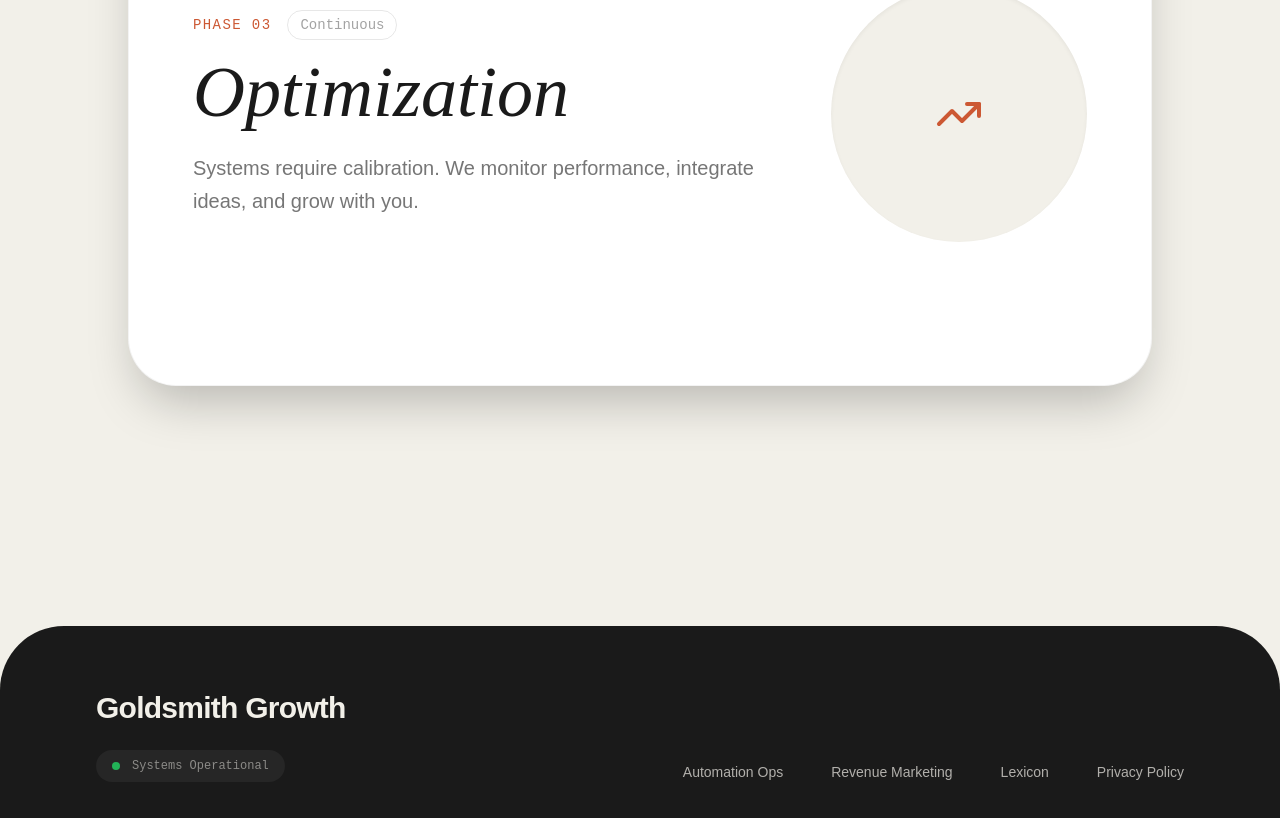
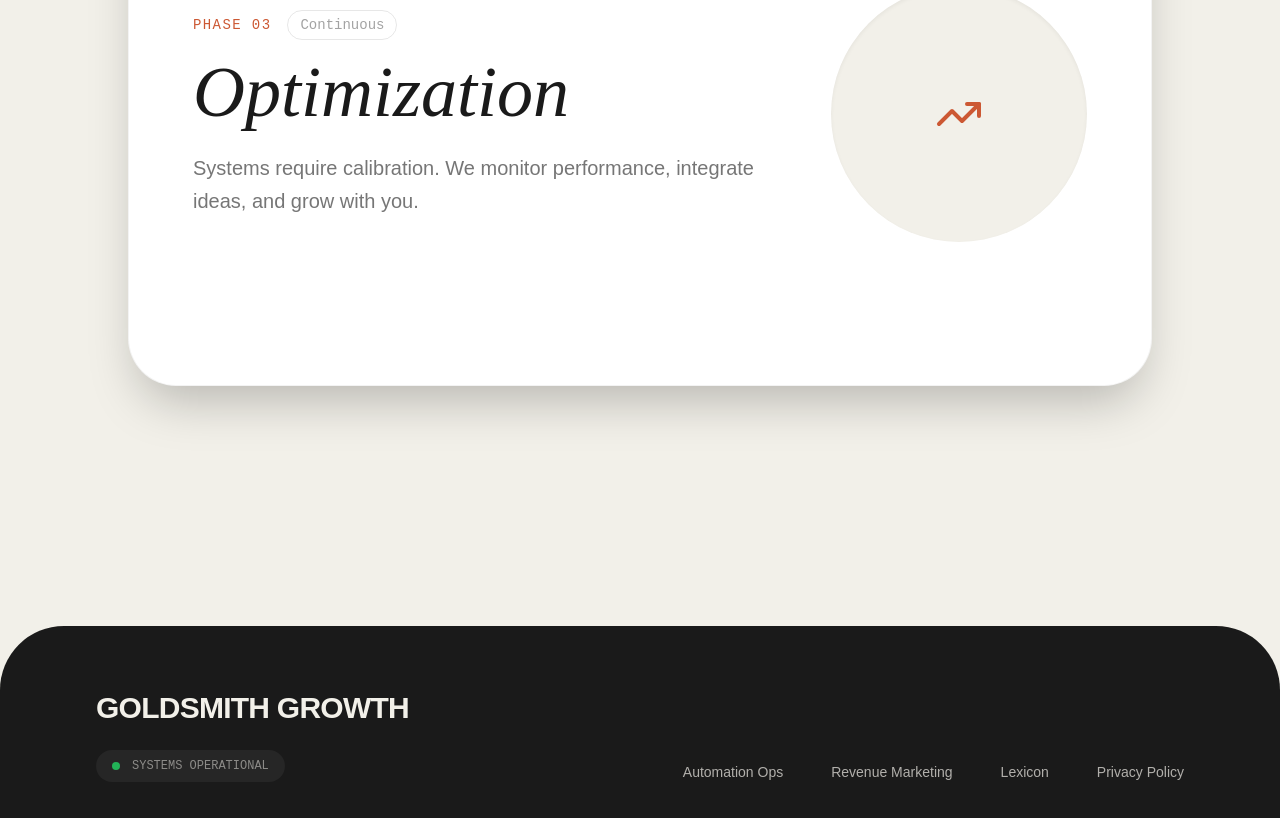
Before and after one commit to connorgoulding/goldsmithlaunch, a Next.js app: page / in a window 1280 px wide. Shown: the part 3032-3850 px from the top of the page. Built offline with nearby package versions, Linux system fonts and the light colour scheme.

Commit message:
Update footer text to uppercase

```diff
--- a/src/components/ui/Footer.jsx
+++ b/src/components/ui/Footer.jsx
@@ -6,17 +6,17 @@ export default function Footer() {
     <footer className="bg-[#1A1A1A] text-[#F2F0E9] rounded-t-[4rem] px-12 md:px-24 py-16 mt-24 relative z-10">
       <div className="max-w-[1600px] mx-auto flex flex-col md:flex-row justify-between items-end gap-12">
         <div>
-          <span className="font-bold tracking-tight text-3xl block mb-6">Goldsmith Growth</span>
+          <span className="font-bold tracking-tight text-3xl block mb-6">GOLDSMITH GROWTH</span>
           <div className="flex items-center gap-3 font-mono text-xs text-[#F2F0E9]/50 bg-white/5 px-4 py-2 rounded-full w-max">
             <div className="w-2 h-2 rounded-full bg-green-500 animate-pulse"></div>
-            Systems Operational
+            SYSTEMS OPERATIONAL
           </div>
         </div>
         <div className="flex flex-col md:flex-row gap-6 md:gap-12 font-sans text-sm text-[#F2F0E9]/70">
-          <Link href="/automation" className="hover:text-white transition-colors" data-cursor="hide">Automation Ops</Link>
-          <Link href="/marketing" className="hover:text-white transition-colors" data-cursor="hide">Revenue Marketing</Link>
-          <Link href="/lexicon" className="hover:text-white transition-colors" data-cursor="hide">Lexicon</Link>
-          <Link href="/privacy" className="hover:text-[#CC5833] transition-colors" data-cursor="hide">Privacy Policy</Link>
+          <Link href="/AUTOMATION" className="hover:text-white transition-colors" data-cursor="hide">Automation Ops</Link>
+          <Link href="/MARKETING" className="hover:text-white transition-colors" data-cursor="hide">Revenue Marketing</Link>
+          <Link href="/LEXICON" className="hover:text-white transition-colors" data-cursor="hide">Lexicon</Link>
+          <Link href="/PRIVACY" className="hover:text-[#CC5833] transition-colors" data-cursor="hide">Privacy Policy</Link>
         </div>
       </div>
     </footer>
```
